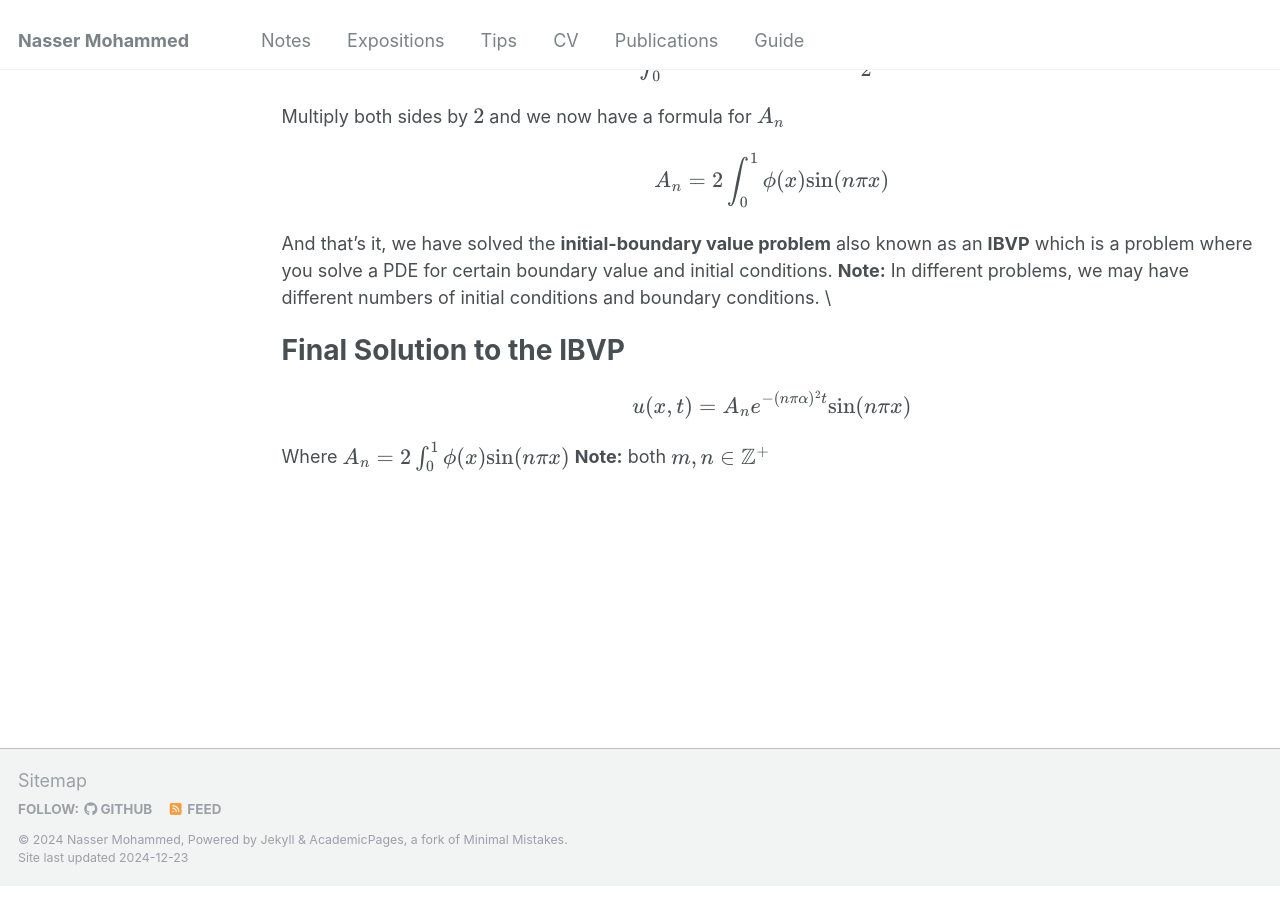
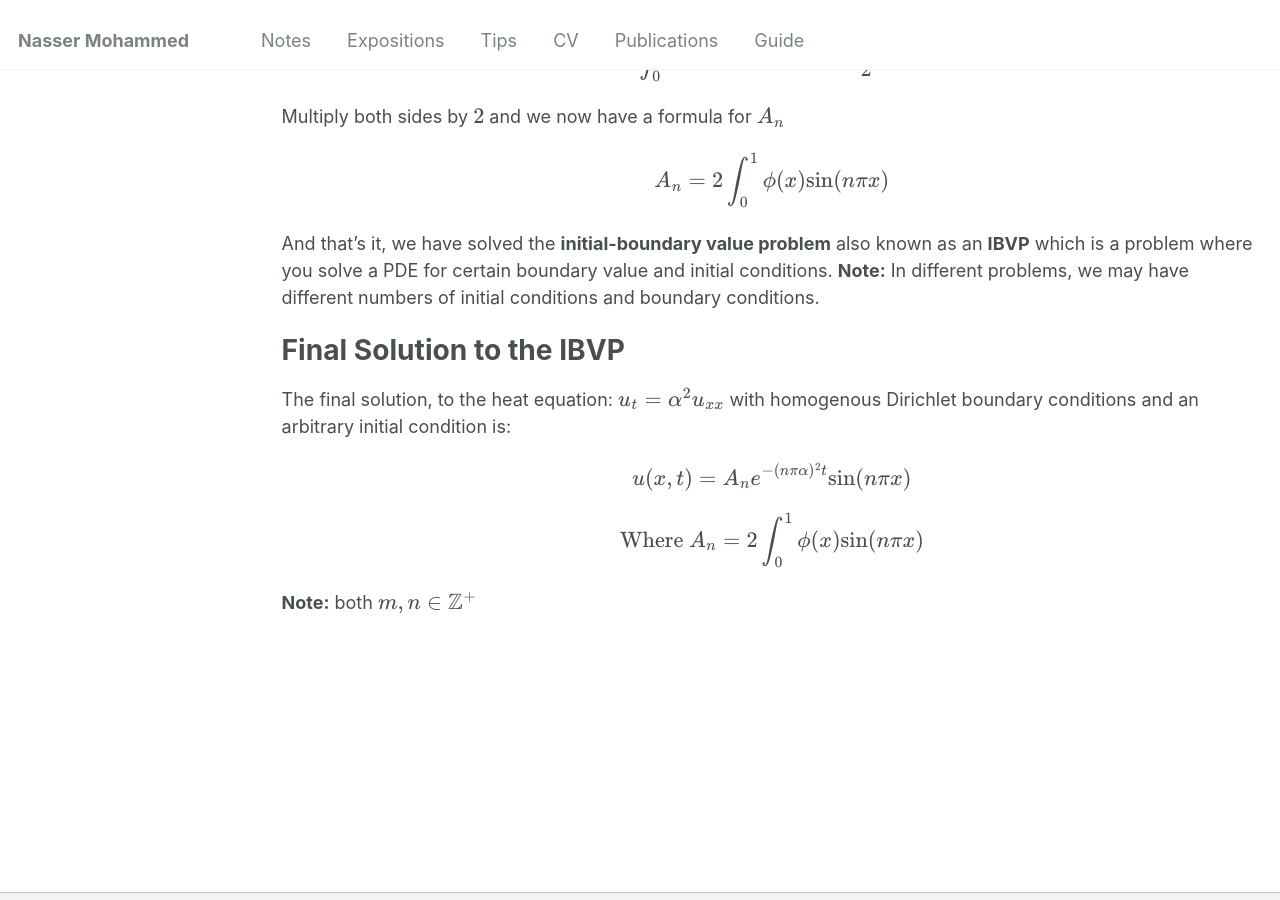
Before and after one commit to Nasser-Mohammed/Nasser-Mohammed.github.io, a Jekyll site: the page built from _pages/notes/pde/heatequation.md, in a window 1280 px wide and 900 px high, scrolled down 9414 px. Built offline with Jekyll 4.4.1, drawn with Linux system fonts in a browser that asks for light colours.

Commit message:
Update heatequation.md

```diff
--- a/_pages/notes/pde/heatequation.md
+++ b/_pages/notes/pde/heatequation.md
@@ -127,10 +127,10 @@ And since we know that \\(n = m\\) we can just write them both as \\(n\\)
 Multiply both sides by \\(2\\) and we now have a formula for \\(A_n\\)
 \\[A_n = 2\int_0^1\phi(x)\text{sin}(n\pi x)\\]
 And that's it, we have solved the **initial-boundary value problem** also known as an **IBVP** which is a problem where you solve a PDE for certain boundary value and initial conditions. **Note:** In different problems, we may have different numbers of initial conditions and boundary conditions.
-\
 
 Final Solution to the IBVP
 ====
+The final solution, to the heat equation: \\(u_t = \alpha^2 u_{xx}\\) with homogenous Dirichlet boundary conditions and an arbitrary initial condition is:
 \\[u(x,t) = A_ne^{-(n\pi\alpha)^2t}\text{sin}(n\pi x)\\]
-Where \\(A_n = 2\int_0^1\phi(x)\text{sin}(n\pi x)\\)
+\\[\text{Where } A_n = 2\int_0^1\phi(x)\text{sin}(n\pi x)\\]
 **Note:** both \\(m,n \in \mathbb{Z}^+\\)
```
